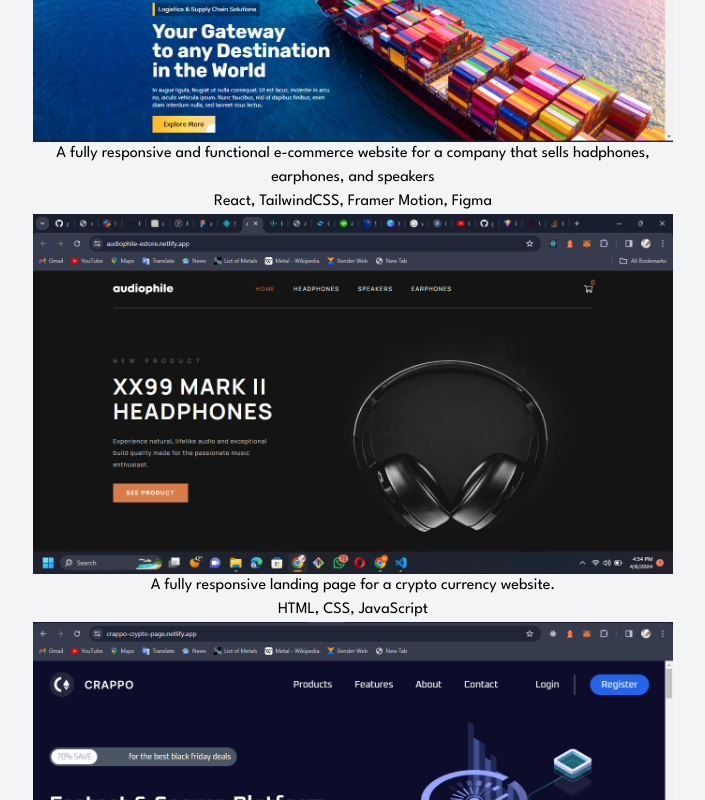
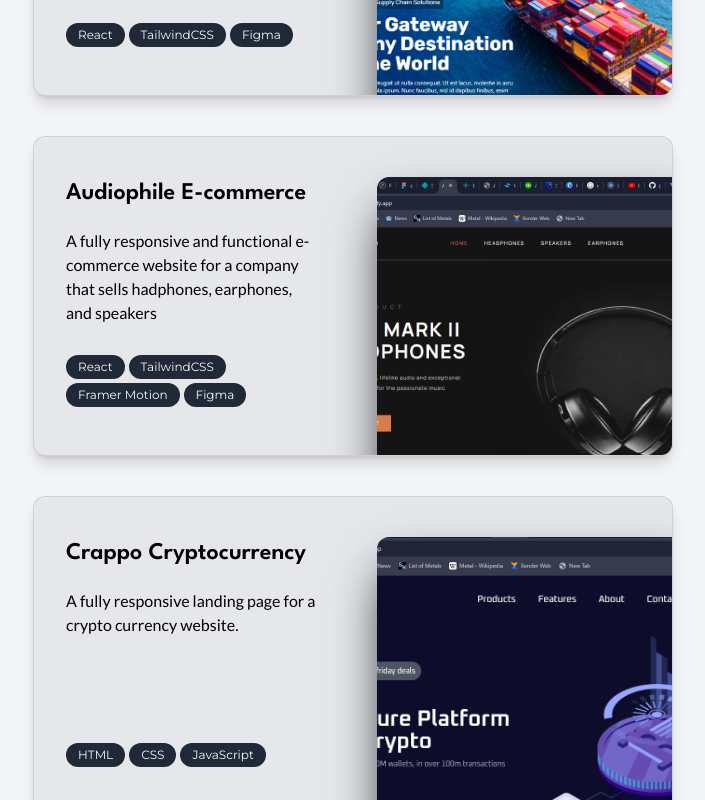
Before and after one commit to Mahmud1087/portfolio_new, a React (Vite) app: page / in a window 1280 px wide. Shown: the part 1660-2460 px from the top of the page, without its empty margins (287-992 px from the left). Built offline with nearby package versions, Linux system fonts and the light colour scheme; a web font is replaced by a local one.

Commit message:
added the projects section and also the data for the projects section

```diff
--- a/src/components/Projects.tsx
+++ b/src/components/Projects.tsx
@@ -4,7 +4,7 @@ import { projectsData } from '../libs/data';
 import { useScrollView } from '../libs/hooks';
 
 const Projects = () => {
-  const { ref } = useScrollView('Projects', 0.75);
+  const { ref } = useScrollView('Projects', 0.1);
 
   return (
     <section
@@ -13,7 +13,7 @@ const Projects = () => {
       id='projects'
     >
       <Title title='Projects' />
-      <div>
+      <div className='flex flex-col gap-10'>
         {projectsData.map((project, i) => {
           return (
             <React.Fragment key={i}>
--- a/src/components/SingleProject.tsx
+++ b/src/components/SingleProject.tsx
@@ -6,18 +6,29 @@ const SingleProject = (project: ProjectProps) => {
   const { projectName, description, imageUrl, stackUsed } = project;
 
   return (
-    <article>
-      <div>
-        <title>{projectName}</title>
-        <p>{description}</p>
-        <div>
+    <article className='flex relative w-full h-80 bg-gray-200 rounded-xl border border-black/10 shadow-lg shadow-black/15 overflow-hidden'>
+      <div className='w-1/2 h-full flex flex-col text-start pl-8 pt-10 pr-8'>
+        <h1 className='text-2xl font-semibold mb-5'>{projectName}</h1>
+        <p className=' font-lato'>{description}</p>
+        <div className='mt-auto mb-12 flex gap-1 flex-wrap'>
           {stackUsed.map((stack, i) => {
-            return <aside key={i}>{stack}</aside>;
+            return (
+              <aside
+                key={i}
+                className='bg-gray-800 text-gray-50 font-serrat text-xs rounded-full px-3 py-1'
+              >
+                {stack}
+              </aside>
+            );
           })}
         </div>
       </div>
-      <div>
-        <img src={imageUrl} alt='Project Image Screenshot' />
+      <div className='relative w-1/2 h-full'>
+        <img
+          src={imageUrl}
+          alt='Project Image Screenshot'
+          className='absolute w-full shadow-2xl shadow-black h-full top-10 -right-6 object-cover rounded-xl'
+        />
       </div>
     </article>
   );
--- a/src/libs/data.tsx
+++ b/src/libs/data.tsx
@@ -16,28 +16,28 @@ export const projectsData = [
     projectName: 'Transit flow Logististcs',
     description:
       'A fully responsive landing page for a logistics company (TransitFlow)',
-    stackUsed: ['React, TailwindCSS, Figma'],
+    stackUsed: ['React', 'TailwindCSS', 'Figma'],
     imageUrl: projectImg1,
   },
   {
     projectName: 'Audiophile E-commerce',
     description:
       'A fully responsive and functional e-commerce website for a company that sells hadphones, earphones, and speakers',
-    stackUsed: ['React, TailwindCSS, Framer Motion, Figma'],
+    stackUsed: ['React', 'TailwindCSS', 'Framer Motion', 'Figma'],
     imageUrl: projectImg2,
   },
   {
     projectName: 'Crappo Cryptocurrency',
     description:
       'A fully responsive landing page for a crypto currency website.',
-    stackUsed: ['HTML, CSS, JavaScript'],
+    stackUsed: ['HTML', 'CSS', 'JavaScript'],
     imageUrl: projectImg3,
   },
   {
     projectName: 'FoodEx Restaurant',
     description:
       'A fully responsive static landing page for a restaurant (foodex). Users can view the restaurant menu, chefs, and also blog post uploaded by the restaurant',
-    stackUsed: ['HTML, CSS,JavaScript,'],
+    stackUsed: ['HTML', 'CSS', 'JavaScript'],
     imageUrl: projectImg4,
   },
 ];
--- a/src/libs/hooks.tsx
+++ b/src/libs/hooks.tsx
@@ -5,7 +5,7 @@ import { useEffect } from 'react';
 
 export const useScrollView = (
   sectionName: SectionNameType,
-  threshold = 0.85
+  threshold = 0.75
 ) => {
   const { ref, inView } = useInView({
     threshold,
```
